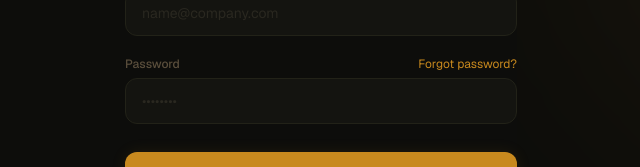
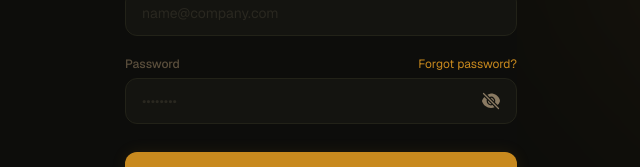
Before and after one commit to DJ-jang197/UCEY, a Next.js app: page /login in a window 1280 px wide. Shown: the part 212-379 px from the top of the page, without its empty margins (319-959 px from the left). Built offline with nearby package versions, Linux system fonts and the light colour scheme.

Commit message:
Login_v3

```diff
--- a/src/app/api/auth/custom-login/route.ts
+++ b/src/app/api/auth/custom-login/route.ts
@@ -9,7 +9,8 @@
       method: 'POST',
       headers: { 'Content-Type': 'application/json' },
       body: JSON.stringify({
-        grant_type: 'password',
+        grant_type: 'http://auth0.com/oauth/grant-type/password-realm',
+        realm: 'Username-Password-Authentication',
         username: email,
         password,
         client_id: process.env.AUTH0_CLIENT_ID,
--- a/src/app/login/components/LoginForm.tsx
+++ b/src/app/login/components/LoginForm.tsx
@@ -6,6 +6,7 @@
 export default function LoginForm() {
   const [email, setEmail] = useState("");
   const [password, setPassword] = useState("");
+  const [showPassword, setShowPassword] = useState(false);
   const [error, setError] = useState("");
 
   const [isLoading, setIsLoading] = useState(false);
@@ -83,12 +84,31 @@
         <div className="relative">
           <input
             id="password"
-            type="password"
+            type={showPassword ? "text" : "password"}
             value={password}
             onChange={(e: ChangeEvent<HTMLInputElement>) => setPassword(e.target.value)}
-            className="w-full bg-[#141410] border border-[#222218] rounded-xl px-4 py-3 text-[#e8d9c0] text-sm outline-none transition-all placeholder:text-[#2a2820] focus:border-[#c8891e] focus:ring-1 focus:ring-[rgba(200,137,30,0.07)]"
+            className="w-full bg-[#141410] border border-[#222218] rounded-xl px-4 py-3 pr-12 text-[#e8d9c0] text-sm outline-none transition-all placeholder:text-[#2a2820] focus:border-[#c8891e] focus:ring-1 focus:ring-[rgba(200,137,30,0.07)]"
             placeholder="••••••••"
           />
+          <button
+            type="button"
+            onClick={() => setShowPassword(!showPassword)}
+            className="absolute inset-y-0 right-0 flex items-center pr-4 text-[#8a7a62] hover:text-[#e8d9c0] transition-colors"
+            tabIndex={-1}
+          >
+            {showPassword ? (
+              <svg xmlns="http://www.w3.org/2000/svg" viewBox="0 0 24 24" fill="currentColor" className="w-5 h-5">
+                <path d="M12 15a3 3 0 100-6 3 3 0 000 6z" />
+                <path fillRule="evenodd" d="M1.323 11.447C2.811 6.976 7.028 3.75 12.001 3.75c4.97 0 9.185 3.223 10.675 7.69.12.362.12.752 0 1.113-1.487 4.471-5.705 7.697-10.677 7.697-4.97 0-9.186-3.223-10.675-7.69a1.762 1.762 0 010-1.113zM17.25 12a5.25 5.25 0 11-10.5 0 5.25 5.25 0 0110.5 0z" clipRule="evenodd" />
+              </svg>
+            ) : (
+              <svg xmlns="http://www.w3.org/2000/svg" viewBox="0 0 24 24" fill="currentColor" className="w-5 h-5">
+                <path d="M3.53 2.47a.75.75 0 00-1.06 1.06l18 18a.75.75 0 101.06-1.06l-18-18zM22.676 12.553a11.249 11.249 0 01-2.631 4.31l-3.099-3.099a5.25 5.25 0 00-6.71-6.71L7.759 4.577a11.217 11.217 0 014.242-1.554c4.97 0 9.185 3.223 10.675 7.69.12.362.12.752 0 1.113z" />
+                <path d="M15.75 12c0 .18-.013.357-.037.53l-4.244-4.243A3.75 3.75 0 0115.75 12zM12.53 15.713l-4.243-4.244a3.75 3.75 0 004.243 4.243z" />
+                <path d="M6.75 12c0-.619.107-1.213.304-1.764l-3.1-3.1a11.25 11.25 0 00-2.63 4.31c-.12.362-.12.752 0 1.114 1.489 4.467 5.704 7.69 10.675 7.69 1.5 0 2.933-.294 4.242-.827l-2.477-2.477A5.25 5.25 0 016.75 12z" />
+              </svg>
+            )}
+          </button>
         </div>
       </div>
 
--- a/src/app/login/components/SocialAuth.tsx
+++ b/src/app/login/components/SocialAuth.tsx
@@ -3,7 +3,8 @@
 export default function SocialAuth() {
   const handleGoogleLogin = () => {
     // Redirects to Auth0 /api/auth/login endpoint (NextJS Auth0 SDK implementation)
-    window.location.href = "/api/auth/login";
+    // Passing connection=google-oauth2 bypasses the universal login page
+    window.location.href = "/api/auth/login?connection=google-oauth2";
   };
 
   return (
--- a/src/app/signup/components/SignupForm.tsx
+++ b/src/app/signup/components/SignupForm.tsx
@@ -6,6 +6,7 @@
   const [name, setName] = useState("");
   const [email, setEmail] = useState("");
   const [password, setPassword] = useState("");
+  const [showPassword, setShowPassword] = useState(false);
   const [error, setError] = useState("");
 
   const [isLoading, setIsLoading] = useState(false);
@@ -137,12 +138,31 @@
         <div className="relative">
           <input
             id="password"
-            type="password"
+            type={showPassword ? "text" : "password"}
             value={password}
             onChange={(e: ChangeEvent<HTMLInputElement>) => setPassword(e.target.value)}
-            className="w-full bg-[#141410] border border-[#222218] rounded-xl px-4 py-3 text-[#e8d9c0] text-sm outline-none transition-all placeholder:text-[#2a2820] focus:border-[#c8891e] focus:ring-1 focus:ring-[rgba(200,137,30,0.07)]"
+            className="w-full bg-[#141410] border border-[#222218] rounded-xl px-4 py-3 pr-12 text-[#e8d9c0] text-sm outline-none transition-all placeholder:text-[#2a2820] focus:border-[#c8891e] focus:ring-1 focus:ring-[rgba(200,137,30,0.07)]"
             placeholder="••••••••"
           />
+          <button
+            type="button"
+            onClick={() => setShowPassword(!showPassword)}
+            className="absolute inset-y-0 right-0 flex items-center pr-4 text-[#8a7a62] hover:text-[#e8d9c0] transition-colors"
+            tabIndex={-1}
+          >
+            {showPassword ? (
+              <svg xmlns="http://www.w3.org/2000/svg" viewBox="0 0 24 24" fill="currentColor" className="w-5 h-5">
+                <path d="M12 15a3 3 0 100-6 3 3 0 000 6z" />
+                <path fillRule="evenodd" d="M1.323 11.447C2.811 6.976 7.028 3.75 12.001 3.75c4.97 0 9.185 3.223 10.675 7.69.12.362.12.752 0 1.113-1.487 4.471-5.705 7.697-10.677 7.697-4.97 0-9.186-3.223-10.675-7.69a1.762 1.762 0 010-1.113zM17.25 12a5.25 5.25 0 11-10.5 0 5.25 5.25 0 0110.5 0z" clipRule="evenodd" />
+              </svg>
+            ) : (
+              <svg xmlns="http://www.w3.org/2000/svg" viewBox="0 0 24 24" fill="currentColor" className="w-5 h-5">
+                <path d="M3.53 2.47a.75.75 0 00-1.06 1.06l18 18a.75.75 0 101.06-1.06l-18-18zM22.676 12.553a11.249 11.249 0 01-2.631 4.31l-3.099-3.099a5.25 5.25 0 00-6.71-6.71L7.759 4.577a11.217 11.217 0 014.242-1.554c4.97 0 9.185 3.223 10.675 7.69.12.362.12.752 0 1.113z" />
+                <path d="M15.75 12c0 .18-.013.357-.037.53l-4.244-4.243A3.75 3.75 0 0115.75 12zM12.53 15.713l-4.243-4.244a3.75 3.75 0 004.243 4.243z" />
+                <path d="M6.75 12c0-.619.107-1.213.304-1.764l-3.1-3.1a11.25 11.25 0 00-2.63 4.31c-.12.362-.12.752 0 1.114 1.489 4.467 5.704 7.69 10.675 7.69 1.5 0 2.933-.294 4.242-.827l-2.477-2.477A5.25 5.25 0 016.75 12z" />
+              </svg>
+            )}
+          </button>
         </div>
       </div>
 
--- a/src/lib/auth0.ts
+++ b/src/lib/auth0.ts
@@ -13,6 +13,10 @@
     return client;
   }
 
-  client = new Auth0Client();
+  client = new Auth0Client({
+    authorizationParameters: {
+      scope: 'openid profile email'
+    }
+  });
   return client;
 }
```
